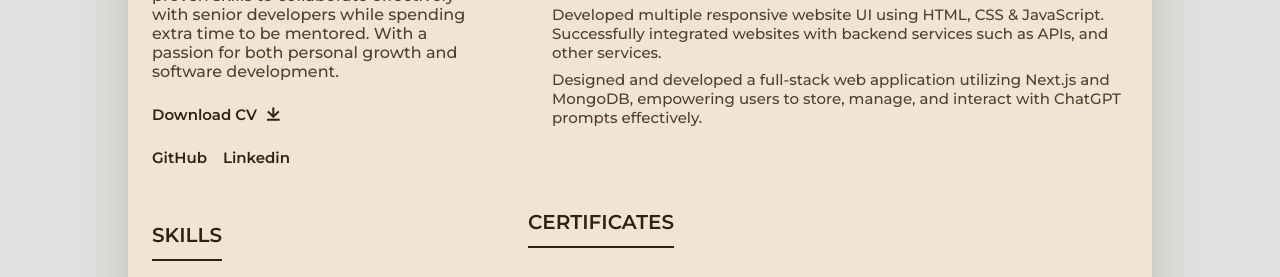
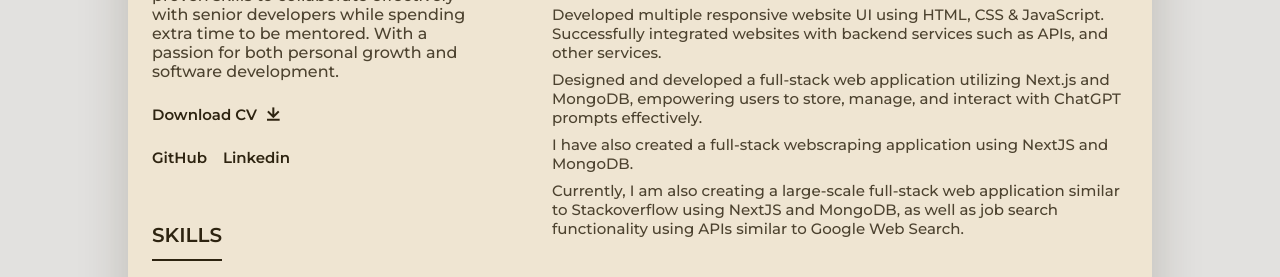
Before and after one commit to Arun875446/arun-resume, a plain HTML site: page index.html in a window 1280 px wide. Shown: the part 958-1235 px from the top of the page. Drawn offline with nearby package versions, Linux system fonts and the light colour scheme; a script that the page names is missing.

Commit message:
Update index.html

```diff
--- a/index.html
+++ b/index.html
@@ -291,6 +291,15 @@
                            <p>
                               Designed and developed a full-stack web application utilizing Next.js and MongoDB, empowering users to store, manage, and interact with ChatGPT prompts effectively.
                            </p>
+
+                            <p>
+                              I have also created a full-stack webscraping application using NextJS and MongoDB.
+                           </p>
+
+                           <p>
+                              Currently, I am also creating a large-scale full-stack web application similar to Stackoverflow using NextJS and MongoDB, as well as job search functionality using APIs similar to Google Web Search.
+                           </p>
+
                         </div>
                      </div>
                   </div>
```
